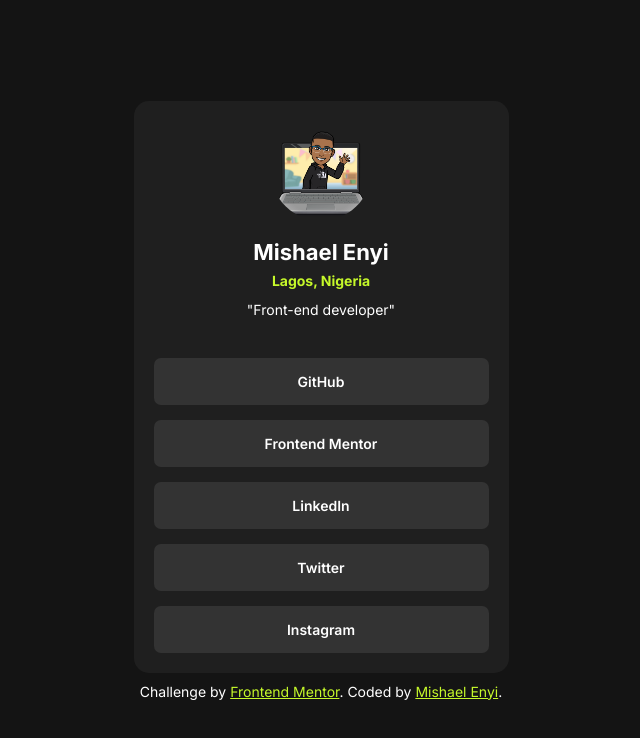
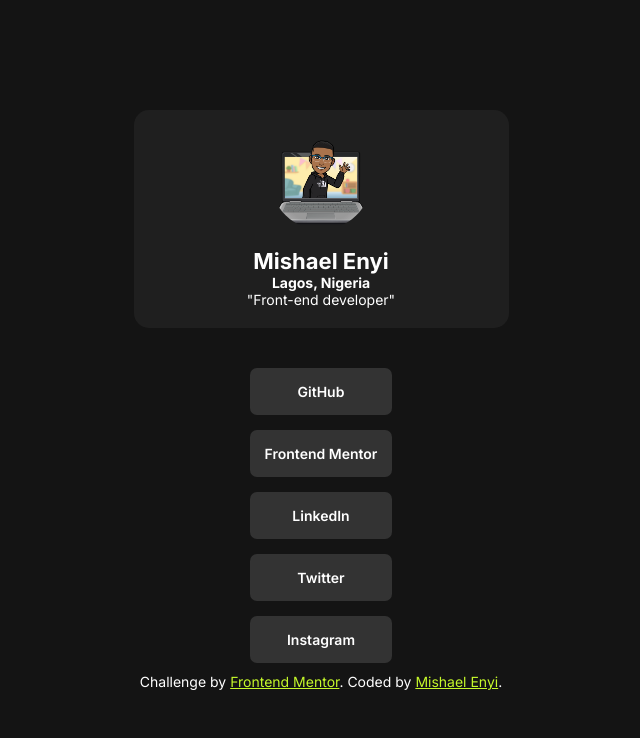
Before and after one commit to mishael-codes/social-links-profile, a plain HTML site: page index.html in a window 1280 px wide. Shown: the whole page, without its empty margins (319-959 px from the left). Drawn offline with Linux system fonts and the light colour scheme.

Commit message:
Update index.html

```diff
--- a/index.html
+++ b/index.html
@@ -4,7 +4,7 @@
     <meta charset="UTF-8" />
     <meta name="viewport" content="width=device-width, initial-scale=1.0" />
 
-    <link rel="icon" type="image/png" href="assets/images/ME.png"/>
+    <link rel="icon" type="image/png" href="assets/images/ME.png" />
     <link rel="stylesheet" href="css/style.css" />
     <title>Frontend Mentor | Social links profile</title>
   </head>
@@ -13,9 +13,10 @@
       <div>
         <img src="assets/images/hero.png" alt="hero-img" class="hero" />
         <h1>Mishael Enyi</h1>
-        <h3>Lagos, Nigeria</h3>
+        <h2>Lagos, Nigeria</h2>
         <p>"Front-end developer"</p>
       </div>
+    </header>
     <main>
       <ul>
         <li>
@@ -45,7 +46,6 @@
         </li>
       </ul>
     </main>
-    </header>
 
     <footer class="attribution">
       <p>
```
Lines whose indentation alone changed are shown as unchanged.
